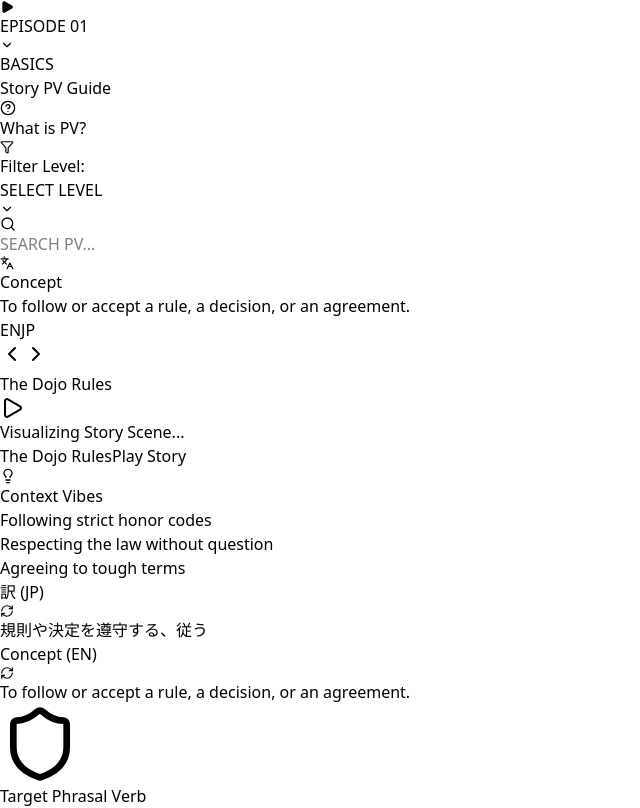
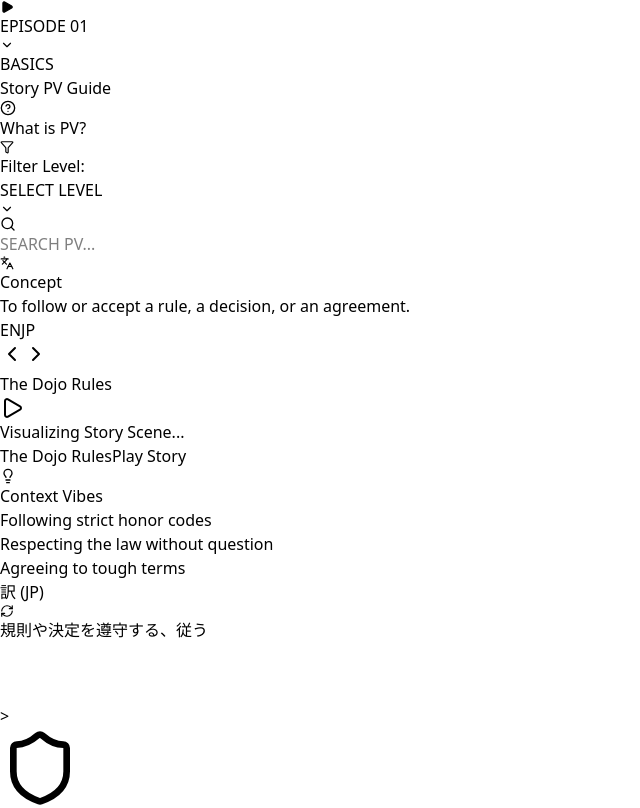
Before and after one commit to makky73/website-making, a React (Vite) app: page / in a window 1280 px wide. Shown: the top 808 px of the page, without its empty margins (0-640 px from the left). Built offline with nearby package versions, Linux system fonts and the light colour scheme.

Commit message:
Refactor flip animation and styling in App.jsx

```diff
--- a/src/App.jsx
+++ b/src/App.jsx
@@ -1441,18 +1441,28 @@ const EPISODES = [1, 2, 3, 4, 5, 6, 7, 8, 9, 10, 11, 12, 13, 14, 15, 16, 17, 18,
                      <div className="flex items-center gap-2 mb-3"><Lightbulb size={16} className="text-black/60" /><h3 className="text-[12px] font-black uppercase text-black/60 tracking-widest leading-none font-bold">Context Vibes</h3></div>
                      <div className="space-y-2">{current.vibes.map((vibe, i) => (<div key={i} className="flex gap-2 items-start text-black font-bold uppercase text-xs md:text-sm leading-tight italic tracking-tight"><div className="w-2 h-2 rounded-full bg-black mt-1 shrink-0"></div><p>{vibe}</p></div>))}</div>
                   </div>
-                  <div onClick={() => setIsFlipped(!isFlipped)} className="relative w-full cursor-pointer perspective-1000 group h-full">
-                    <div className={`relative w-full h-full transition-all duration-500 transform-style-3d ${isFlipped ? 'rotate-y-180' : ''}`}>
-                      <div className={`absolute inset-0 p-5 md:p-6 rounded-3xl border-4 border-black shadow-[6px_6px_0_0_rgba(0,0,0,1)] backface-hidden flex flex-col justify-center text-left ${promptLang === 'EN' ? 'bg-blue-50 border-blue-500 text-blue-900' : 'bg-white text-black'}`}>
+                  <div onClick={() => setIsFlipped(!isFlipped)} className="relative w-full cursor-pointer group h-full" style={{ perspective: '1000px' }}>
+                    <div
+                      className="relative w-full h-full transition-transform duration-500"
+                      style={{ transformStyle: 'preserve-3d', transform: isFlipped ? 'rotateY(180deg)' : 'rotateY(0deg)' }}
+                    >
+                      <div
+                        className={`absolute inset-0 p-5 md:p-6 rounded-3xl border-4 border-black shadow-[6px_6px_0_0_rgba(0,0,0,1)] flex flex-col justify-center text-left ${promptLang === 'EN' ? 'bg-blue-50 border-blue-500 text-blue-900' : 'bg-white text-black'}`}
+                        style={{ backfaceVisibility: 'hidden', WebkitBackfaceVisibility: 'hidden' }}
+                      >
                         <div className="flex justify-between items-start mb-3"><h3 className={`text-xs font-black uppercase tracking-widest leading-none ${promptLang === 'EN' ? 'text-blue-400' : 'text-gray-400'}`}>{promptLang === 'EN' ? '訳 (JP)' : 'Meaning (EN)'}</h3><RefreshCw size={14} className="text-gray-300 group-hover:rotate-180 transition-transform duration-500" /></div>
-                        <p className={`text-lg md:text-xl lg:text-2xl font-black italic leading-tight`}>{promptLang === 'EN' ? current.meaningJP : current.meaning}</p>
+                        <p className={`text-lg md:text-xl lg:text-2xl font-black italic leading-tight line-clamp-3`}>{promptLang === 'EN' ? current.meaningJP : current.meaning}</p>
                       </div>
-                      <div className={`absolute inset-0 p-5 md:p-6 rounded-3xl border-4 border-black shadow-[6px_6px_0_0_rgba(0,0,0,1)] rotate-y-180 backface-hidden flex flex-col justify-center text-left ${promptLang === 'EN' ? 'bg-white text-black' : 'bg-blue-50 border-blue-500 text-blue-900'}`}>
+
+                      <div
+                        className={`absolute inset-0 p-5 md:p-6 rounded-3xl border-4 border-black shadow-[6px_6px_0_0_rgba(0,0,0,1)] flex flex-col justify-center text-left ${promptLang === 'EN' ? 'bg-white text-black' : 'bg-blue-50 border-blue-500 text-blue-900'}`}
+                        style={{ backfaceVisibility: 'hidden', WebkitBackfaceVisibility: 'hidden', transform: 'rotateY(180deg)' }}
+                      >
                         <div className="flex justify-between items-start mb-3"><h3 className={`text-xs font-black uppercase tracking-widest leading-none ${promptLang === 'EN' ? 'text-gray-400' : 'text-blue-400'}`}>{promptLang === 'EN' ? 'Concept (EN)' : 'コンセプト (JP)'}</h3><RefreshCw size={14} className="text-blue-300" /></div>
-                        <div className="transform-none"><p className={`text-lg md:text-xl lg:text-2xl font-black italic leading-tight`}>{promptLang === 'EN' ? current.meaning : current.meaningJP}</p></div>
+                        <p className={`text-lg md:text-xl lg:text-2xl font-black italic leading-tight line-clamp-3`}>{promptLang === 'EN' ? current.meaning : current.meaningJP}</p>
                       </div>
                     </div>
-                  </div>
+                  </div>                  >
                 </div>
               </div>
 
```
